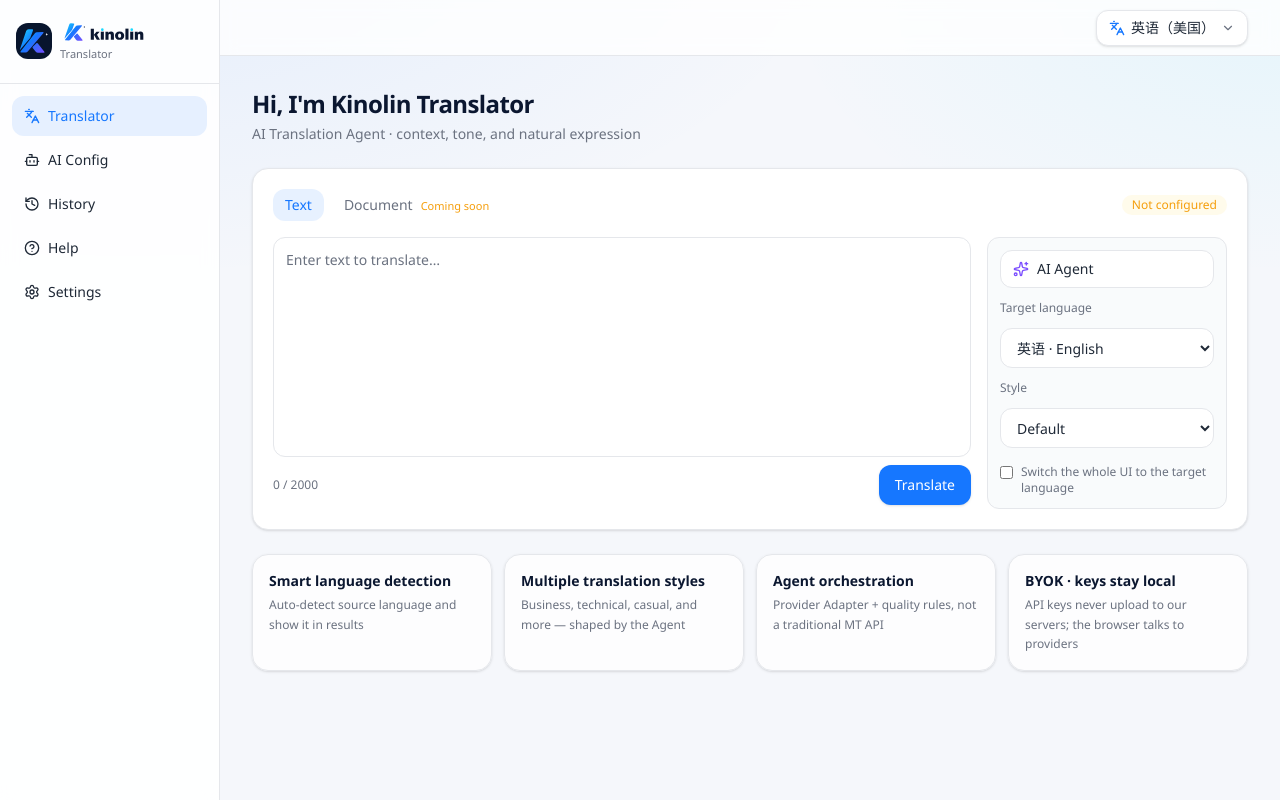
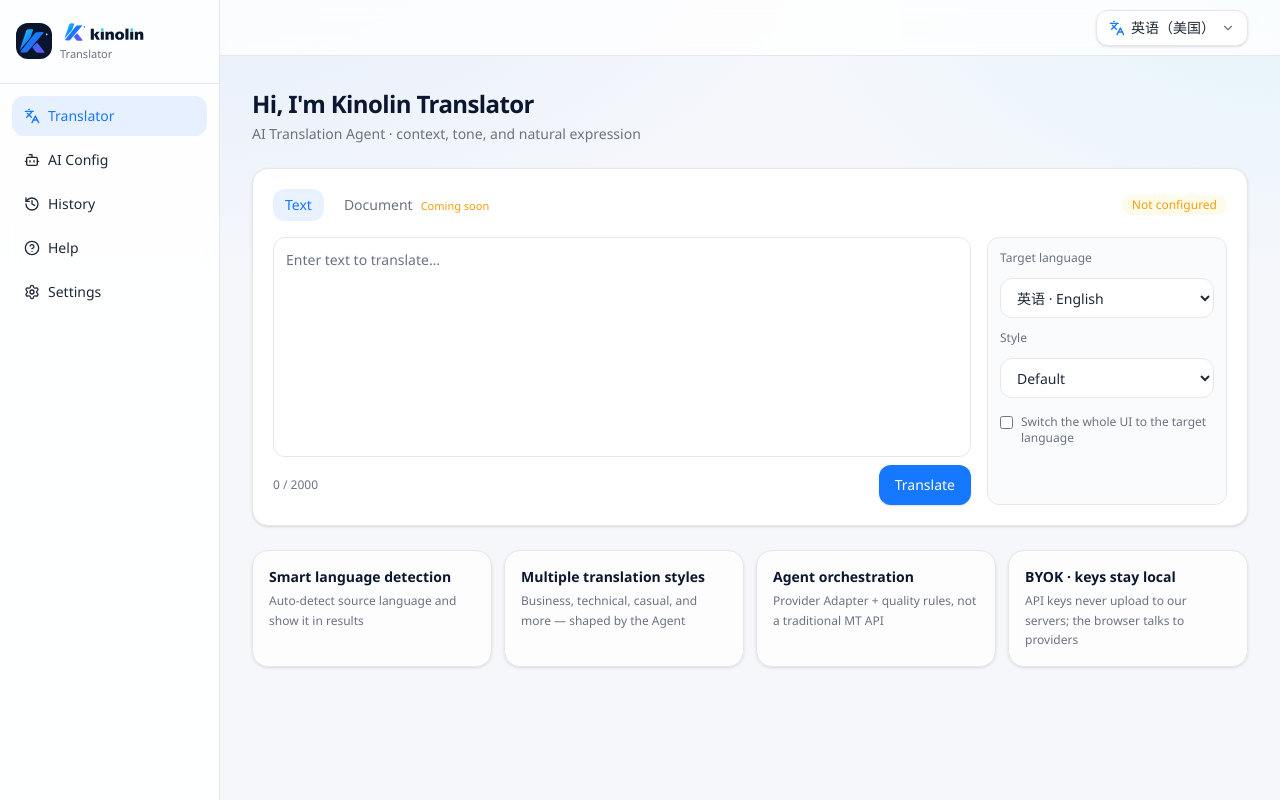
Before and after one commit to zhouzhiouhub/translator, a Next.js app: page /en-US in a window 1280 px wide. Built offline with nearby package versions, Linux system fonts and the light colour scheme.

Commit message:
移除冗余组件：从翻译面板中删除不必要的 Sparkles 图标和相关标签，简化界面布局，提升代码可读性和用户体验。

```diff
--- a/src/components/translator/translator-panel.tsx
+++ b/src/components/translator/translator-panel.tsx
@@ -4,7 +4,6 @@
 import { useMutation } from "@tanstack/react-query";
 import { useTranslations } from "next-intl";
 import { useRouter } from "next/navigation";
-import { Sparkles } from "lucide-react";
 import { checkAiConfig, runTranslation } from "@/agents/translator";
 import { Badge } from "@/components/ui/badge";
 import { Button } from "@/components/ui/button";
@@ -192,11 +191,6 @@
           </div>
 
           <aside className="flex flex-col gap-3 rounded-xl border border-border bg-slate-50/80 p-3">
-            <div className="flex items-center gap-2 rounded-xl border border-border bg-white px-3 py-2 text-sm">
-              <Sparkles className="h-4 w-4 text-brand-violet" />
-              <span className="font-medium">{t("agentLabel")}</span>
-            </div>
-
             <label className="text-xs font-medium text-muted">{t("targetLanguage")}</label>
             <Select
               value={targetLanguage}
```
